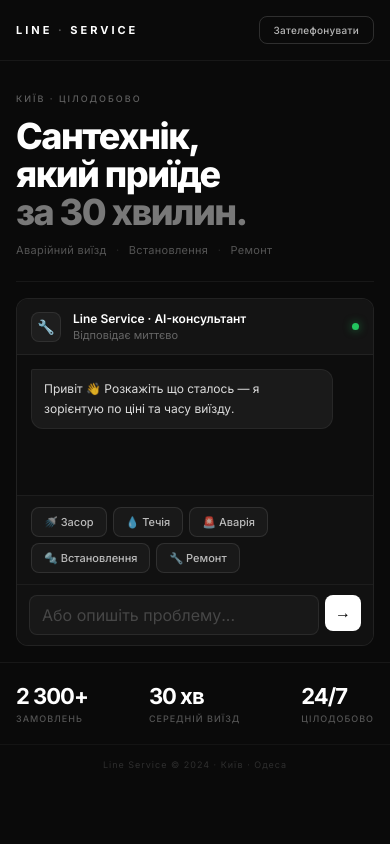
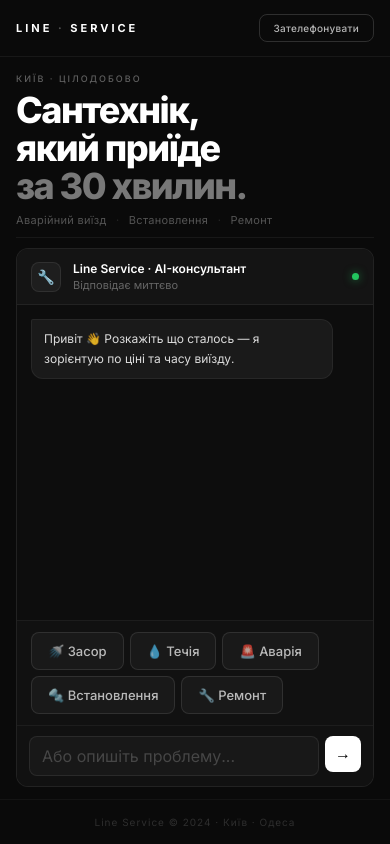
Before and after one commit to crispaproject-a11y/line-service, a website: page public/index.html in a window 390 px wide. Drawn offline with Linux system fonts and the light colour scheme; no server answers.

Commit message:
Full-screen chat layout, remove trust bar, bigger quick-reply buttons
- body/wrap: height 100dvh, overflow hidden, flex column
- hero: flex 1, flex column — fills remaining space after nav
- quiz: flex 1, flex column, overflow hidden
- chat: flex 1, min-height 0, overflow-y auto — scrollable message area
- quiz-top/qbtns/inp-row: flex-shrink 0 — never compressed by chat growth
- Remove trust bar (HTML + all CSS)
- qbtn: padding 12px 20px, font-size 14px (10px 16px / 13px on mobile)
- Tighten hero text margins so quiz gets maximum vertical space

Co-Authored-By: Claude Sonnet 4.6 <noreply@anthropic.com>

```diff
--- a/public/index.html
+++ b/public/index.html
@@ -12,13 +12,17 @@ body{
   background:#0a0a0a;
   color:#fff;
   font-family:'Inter',sans-serif;
-  min-height:100vh;
+  height:100vh;
+  height:100dvh;
+  overflow:hidden;
 }
 
 .wrap{
   max-width:560px;
   margin:0 auto;
-  padding-bottom:48px;
+  height:100%;
+  display:flex;
+  flex-direction:column;
 }
 
 /* NAV */
@@ -50,19 +54,25 @@ body{
 }
 
 /* HERO */
-.hero{padding:52px 24px 0;}
+.hero{
+  padding:24px 24px 16px;
+  flex:1;
+  display:flex;
+  flex-direction:column;
+  min-height:0;
+}
 
 .city-line{
   font-size:10px;font-weight:500;
   letter-spacing:3px;color:rgba(255,255,255,0.35);
-  text-transform:uppercase;margin-bottom:20px;
+  text-transform:uppercase;margin-bottom:12px;
   display:flex;align-items:center;gap:10px;
 }
 
 .headline{
   font-size:clamp(36px,9vw,62px);font-weight:800;
   line-height:1.05;color:#fff;
-  margin-bottom:16px;
+  margin-bottom:10px;
   letter-spacing:-2.5px;
 }
 .headline em{font-style:normal;color:rgba(255,255,255,0.45);}
@@ -70,14 +80,14 @@ body{
 .sub{
   font-size:12px;color:rgba(255,255,255,0.3);
   font-weight:400;letter-spacing:0.3px;
-  margin-bottom:36px;
+  margin-bottom:14px;
 }
 .sub span{margin:0 8px;opacity:0.4;}
 
 .divider{
   height:1px;
   background:rgba(255,255,255,0.06);
-  margin-bottom:20px;
+  margin-bottom:12px;
 }
 
 /* QUIZ */
@@ -86,12 +96,17 @@ body{
   border-radius:16px;
   overflow:hidden;
   border:1px solid rgba(255,255,255,0.07);
+  flex:1;
+  display:flex;
+  flex-direction:column;
+  min-height:0;
 }
 .quiz-top{
   padding:14px 18px;
   display:flex;align-items:center;gap:12px;
   border-bottom:1px solid rgba(255,255,255,0.06);
   background:#141414;
+  flex-shrink:0;
 }
 .avatar{
   width:34px;height:34px;border-radius:10px;
@@ -109,7 +124,10 @@ body{
 }
 
 .chat{
-  padding:18px;min-height:180px;
+  padding:18px;
+  flex:1;
+  min-height:0;
+  overflow-y:auto;
   display:flex;flex-direction:column;gap:10px;
   background:#0d0d0d;
 }
@@ -139,13 +157,14 @@ body{
   padding:14px 18px;
   border-top:1px solid rgba(255,255,255,0.05);
   background:#111;
+  flex-shrink:0;
 }
 .qbtn{
   background:#191919;
   border:1px solid rgba(255,255,255,0.1);
   color:rgba(255,255,255,0.7);
-  padding:8px 14px;border-radius:8px;
-  font-size:12px;font-weight:500;cursor:pointer;
+  padding:12px 20px;border-radius:8px;
+  font-size:14px;font-weight:500;cursor:pointer;
   font-family:'Inter',sans-serif;
   transition:all 0.15s;
 }
@@ -169,6 +188,7 @@ body{
   display:flex;gap:8px;padding:12px 14px;
   border-top:1px solid rgba(255,255,255,0.05);
   background:#111;
+  flex-shrink:0;
 }
 .cinp{
   flex:1;background:#181818;
@@ -195,23 +215,6 @@ body{
 }
 .sbtn:hover{opacity:0.85;}
 
-/* TRUST */
-.trust{
-  display:flex;justify-content:space-between;
-  padding:28px 24px;
-  border-top:1px solid rgba(255,255,255,0.06);
-  margin-top:24px;
-}
-.ti .n{
-  font-size:26px;font-weight:700;
-  color:#fff;letter-spacing:-1px;
-}
-.ti .l{
-  font-size:10px;color:rgba(255,255,255,0.3);
-  letter-spacing:1px;margin-top:4px;
-  text-transform:uppercase;font-weight:500;
-}
-
 .footer{
   text-align:center;padding:16px 24px;
   font-size:10px;letter-spacing:1px;
@@ -233,41 +236,33 @@ body{
 
 /* MOBILE */
 @media(max-width:430px){
-  .wrap{padding-bottom:32px;}
-  .nav{padding:16px;}
+  .nav{padding:14px 16px;}
   .logo{font-size:11px;letter-spacing:3px;}
   .phone-btn{padding:7px 14px;font-size:10px;}
 
-  .hero{padding:32px 16px 0;}
-  .city-line{font-size:9px;letter-spacing:2px;margin-bottom:14px;}
-  .headline{letter-spacing:-1.5px;margin-bottom:12px;}
-  .sub{font-size:11px;margin-bottom:24px;}
+  .hero{padding:16px 16px 12px;}
+  .city-line{font-size:9px;letter-spacing:2px;margin-bottom:8px;}
+  .headline{letter-spacing:-1.5px;margin-bottom:8px;}
+  .sub{font-size:11px;margin-bottom:10px;}
   .sub span{margin:0 6px;}
-  .divider{margin-bottom:16px;}
+  .divider{margin-bottom:10px;}
 
   .quiz{border-radius:12px;}
   .quiz-top{padding:12px 14px;}
   .avatar{width:30px;height:30px;font-size:14px;border-radius:8px;}
   .quiz-name{font-size:12px;}
-  .chat{padding:14px;min-height:140px;gap:8px;}
+  .chat{padding:14px;gap:8px;}
   .msg{max-width:92%;font-size:12px;padding:9px 12px;}
   .qbtns{padding:11px 14px;gap:6px;}
-  .qbtn{font-size:11px;padding:7px 12px;}
+  .qbtn{font-size:13px;padding:10px 16px;}
   .inp-row{padding:10px 12px;gap:6px;}
   .cinp{font-size:16px;padding:9px 12px;}
   .sbtn{width:36px;height:36px;font-size:16px;}
-
-  .trust{padding:20px 16px;margin-top:16px;}
-  .ti .n{font-size:22px;}
-  .ti .l{font-size:9px;}
-
-  .footer{font-size:9px;padding:14px 16px;}
 }
 
 @media(max-width:360px){
   .headline{letter-spacing:-1px;}
   .phone-btn{display:none;}
-  .ti .n{font-size:19px;}
 }
 </style>
 </head>
@@ -312,12 +307,6 @@ body{
       <button class="sbtn" onclick="send()">→</button>
     </div>
   </div>
-</div>
-
-<div class="trust">
-  <div class="ti"><div class="n">2 300+</div><div class="l">замовлень</div></div>
-  <div class="ti"><div class="n">30 хв</div><div class="l">середній виїзд</div></div>
-  <div class="ti"><div class="n">24/7</div><div class="l">цілодобово</div></div>
 </div>
 
 <div class="footer">Line Service © 2024 · Київ · Одеса</div>
```
